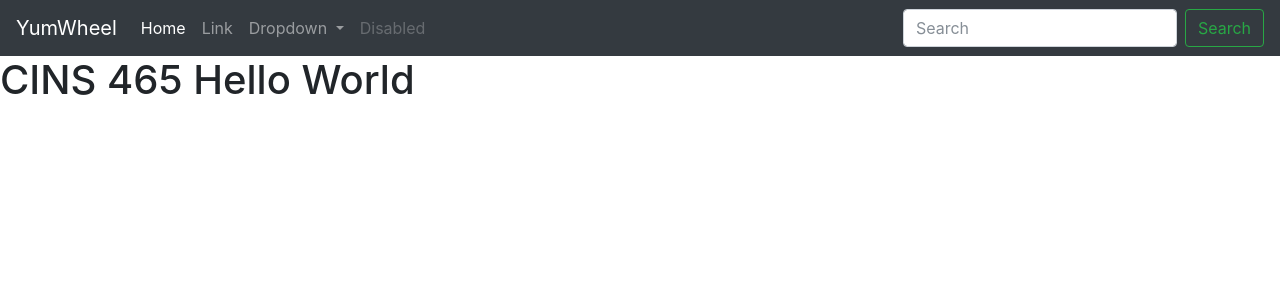
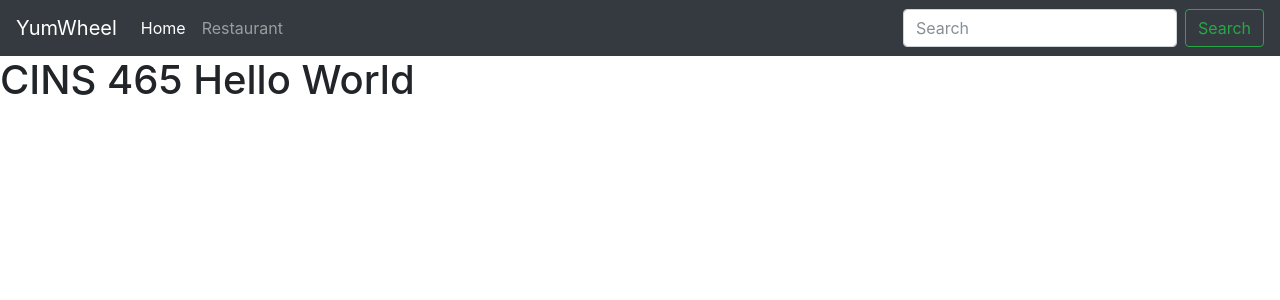
Before and after one commit to ksaetern6/django-website, a Django app: page / in a window 1280 px wide. Shown: the top 300 px of the page. Run offline with Django 3.2, Linux system fonts and the light colour scheme; some libraries are stand-ins or nearby versions.

Commit message:
restaurant page set up

```diff
--- a/yumwheel/polls/templates/default.html
+++ b/yumwheel/polls/templates/default.html
@@ -20,23 +20,7 @@
         <a class="nav-link" href="#">Home <span class="sr-only">(current)</span></a>
       </li>
       <li class="nav-item">
-        <a class="nav-link" href="#">Link</a>
-      </li>
-      <li class="nav-item dropdown">
-        <a class="nav-link dropdown-toggle" href="#" id="navbarDropdown"
-        role="button" data-toggle="dropdown" aria-haspopup="true"
-        aria-expanded="false">
-          Dropdown
-        </a>
-        <div class="dropdown-menu" aria-labelledby="navbarDropdown">
-          <a class="dropdown-item" href="#">Action</a>
-          <a class="dropdown-item" href="#">Another action</a>
-          <div class="dropdown-divider"></div>
-          <a class="dropdown-item" href="#">Something else here</a>
-        </div>
-      </li>
-      <li class="nav-item">
-        <a class="nav-link disabled" href="#">Disabled</a>
+        <a class="nav-link" href="/restaurant/">Restaurant</a>
       </li>
     </ul>
     <form class="form-inline my-2 my-lg-0">
--- a/yumwheel/polls/views.py
+++ b/yumwheel/polls/views.py
@@ -8,4 +8,5 @@ def index(request):
     return render(request,"default.html",context)
 
 def restaurant(request):
+    context = {"variable":"restaurant name"}
     return render(request, "restaurant.html", context)
```
Also changed, not shown: yumwheel/polls/templates/restaurant.html (+5 -2 lines).
